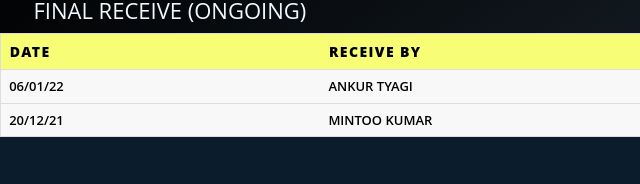
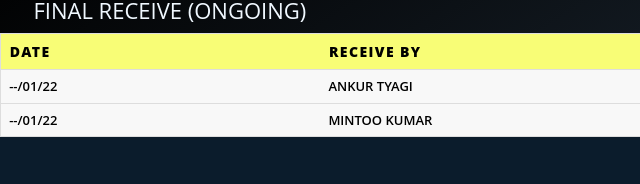
Before and after one commit to ankurtyagi7/FEE-STATUS.githhub.io, a plain HTML site: page January-2022.html in a window 1280 px wide. Shown: the part 1024-1208 px from the top of the page, 0-640 px from the left. Drawn offline with Linux system fonts and the light colour scheme.

Commit message:
Update January-2022
my website

```diff
--- a/January-2022.html
+++ b/January-2022.html
@@ -585,7 +585,7 @@ body {
 
 
   <tr>
-      <td data-label="DATE">06/01/22</td>
+      <td data-label="DATE">--/01/22</td>
       <td data-label="RECEIVE BY"> ANKUR TYAGI</td>
       <td data-label="AMOUNT">3800/-</td>
       <td data-label=" FINAL RECEIVE BY">-</td>
@@ -594,7 +594,7 @@ body {
 
     </tr>
     <tr>
-      <td data-label="DATE">20/12/21</td>
+      <td data-label="DATE">--/01/22</td>
       <td data-label="RECEIVE BY"> MINTOO KUMAR</td>
       <td data-label="AMOUNT">7400/-</td>
       <td data-label=" FINAL RECEIVE BY">-</td>
```
